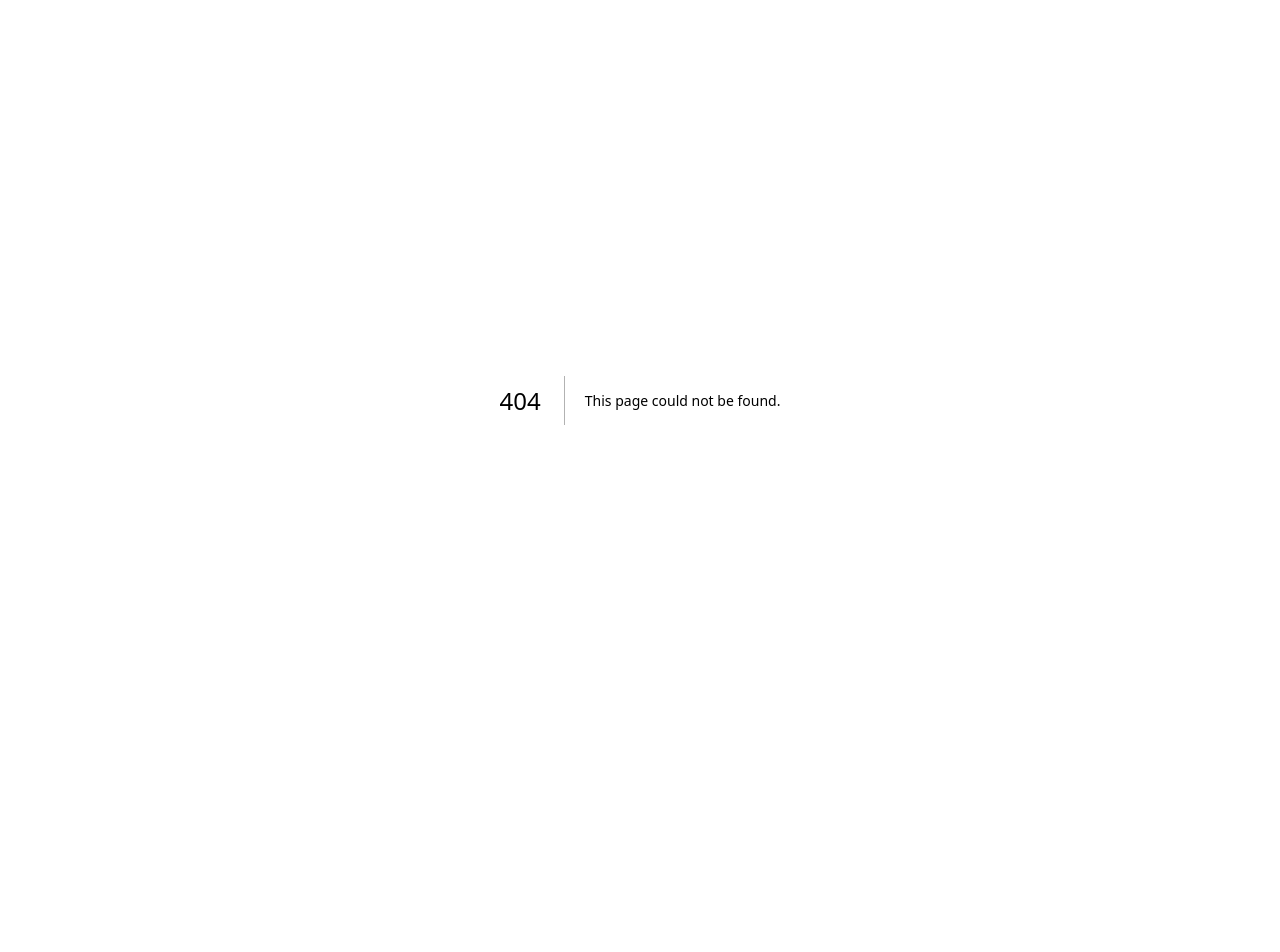
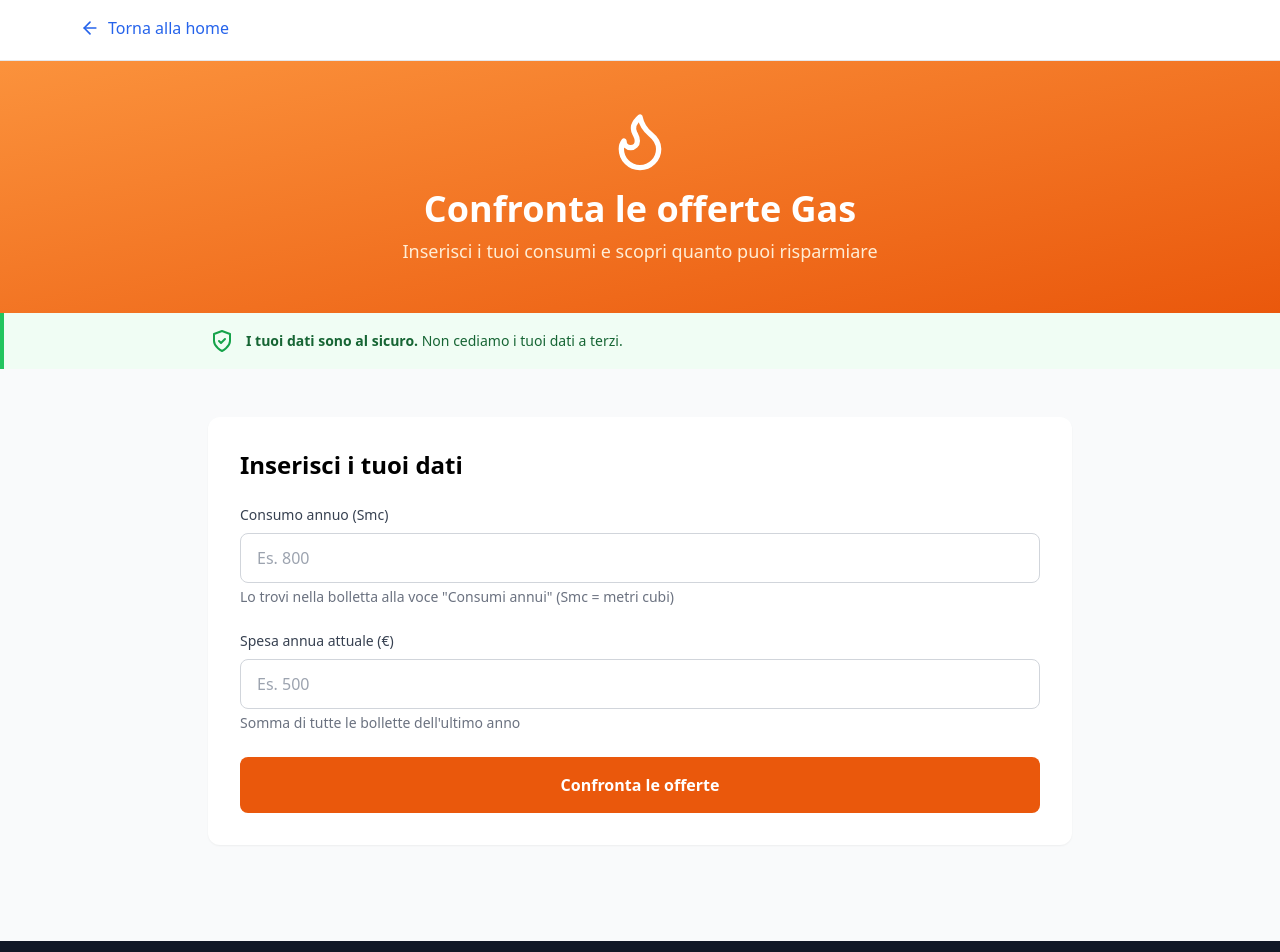
Before and after one commit to brunopoggi9-oss/comparatore-utility, a Next.js app: page /confronta/gas in a window 1280 px wide. Before the commit this address had no page. Shown: the top 952 px of the page. Before the commit the page ends 800 px from the top, so only its background shows below. Built offline with nearby package versions, Linux system fonts and the light colour scheme.

Commit message:
Create page.tsx

```diff
--- /dev/null
+++ b/src/app/confronta/gas/page.tsx
@@ -0,0 +1,238 @@
+'use client';
+
+import { useState } from 'react';
+import Link from 'next/link';
+import { ArrowLeft, Flame, TrendingDown, Check, ShieldCheck } from 'lucide-react';
+
+// Dati fittizi delle offerte gas
+const offerteGas = [
+  {
+    id: 1,
+    nome: 'Gas Fisso 24',
+    gestore: 'Eni Plenitude',
+    prezzoSmc: 0.45,
+    pcv: 120,
+    durata: 24,
+    features: ['Prezzo bloccato 24 mesi', 'Assistenza 24/7', 'Prima bolletta scontata'],
+  },
+  {
+    id: 2,
+    nome: 'Gas Variabile',
+    gestore: 'Enel Energia',
+    prezzoSmc: 0.42,
+    pcv: 100,
+    durata: 0,
+    features: ['Prezzo variabile PSV', 'Nessun vincolo', 'Cambia quando vuoi'],
+  },
+  {
+    id: 3,
+    nome: 'Gas Green',
+    gestore: 'A2A Energia',
+    prezzoSmc: 0.48,
+    pcv: 90,
+    durata: 12,
+    features: ['Gas da fonti rinnovabili', 'Prezzo fisso 12 mesi', 'No costi attivazione'],
+  },
+];
+
+export default function ConfrontaGasPage() {
+  const [step, setStep] = useState(1);
+  const [consumo, setConsumo] = useState('');
+  const [spesa, setSpesa] = useState('');
+  const [risultati, setRisultati] = useState<any[]>([]);
+
+  const calcolaRisparmio = () => {
+    const consumoNum = parseFloat(consumo);
+    const spesaNum = parseFloat(spesa);
+
+    if (!consumoNum || !spesaNum) {
+      alert('Inserisci consumo e spesa attuale');
+      return;
+    }
+
+    const offerteConRisparmio = offerteGas.map((offerta) => {
+      const costoAnnuo = consumoNum * offerta.prezzoSmc + offerta.pcv;
+      const risparmio = spesaNum - costoAnnuo;
+      return { ...offerta, costoAnnuo, risparmio };
+    });
+
+    offerteConRisparmio.sort((a, b) => b.risparmio - a.risparmio);
+
+    setRisultati(offerteConRisparmio);
+    setStep(2);
+  };
+
+  return (
+    <div className="min-h-screen bg-gray-50">
+      {/* Header */}
+      <header className="bg-white border-b border-gray-200">
+        <div className="max-w-6xl mx-auto px-4 py-4">
+          <Link href="/" className="inline-flex items-center text-blue-600 hover:text-blue-800">
+            <ArrowLeft className="h-5 w-5 mr-2" />
+            Torna alla home
+          </Link>
+        </div>
+      </header>
+
+      {/* Hero */}
+      <section className="bg-gradient-to-br from-orange-400 to-orange-600 text-white py-12">
+        <div className="max-w-4xl mx-auto px-4 text-center">
+          <Flame className="h-16 w-16 mx-auto mb-4" />
+          <h1 className="text-4xl font-bold mb-2">Confronta le offerte Gas</h1>
+          <p className="text-lg text-orange-100">
+            Inserisci i tuoi consumi e scopri quanto puoi risparmiare
+          </p>
+        </div>
+      </section>
+
+      {/* Privacy Banner */}
+      <section className="bg-green-50 border-l-4 border-green-500 py-4">
+        <div className="max-w-4xl mx-auto px-4">
+          <div className="flex items-center">
+            <ShieldCheck className="h-6 w-6 text-green-600 flex-shrink-0" />
+            <p className="ml-3 text-sm font-medium text-green-800">
+              <strong>I tuoi dati sono al sicuro.</strong> Non cediamo i tuoi dati a terzi.
+            </p>
+          </div>
+        </div>
+      </section>
+
+      {/* Contenuto principale */}
+      <section className="py-12">
+        <div className="max-w-4xl mx-auto px-4">
+          {step === 1 && (
+            <div className="bg-white rounded-xl shadow-sm p-8">
+              <h2 className="text-2xl font-bold mb-6">Inserisci i tuoi dati</h2>
+
+              <div className="space-y-6">
+                <div>
+                  <label className="block text-sm font-medium text-gray-700 mb-2">
+                    Consumo annuo (Smc)
+                  </label>
+                  <input
+                    type="number"
+                    value={consumo}
+                    onChange={(e) => setConsumo(e.target.value)}
+                    placeholder="Es. 800"
+                    className="w-full px-4 py-3 border border-gray-300 rounded-lg focus:ring-2 focus:ring-orange-500 focus:border-transparent"
+                  />
+                  <p className="text-sm text-gray-500 mt-1">
+                    Lo trovi nella bolletta alla voce "Consumi annui" (Smc = metri cubi)
+                  </p>
+                </div>
+
+                <div>
+                  <label className="block text-sm font-medium text-gray-700 mb-2">
+                    Spesa annua attuale (€)
+                  </label>
+                  <input
+                    type="number"
+                    value={spesa}
+                    onChange={(e) => setSpesa(e.target.value)}
+                    placeholder="Es. 500"
+                    className="w-full px-4 py-3 border border-gray-300 rounded-lg focus:ring-2 focus:ring-orange-500 focus:border-transparent"
+                  />
+                  <p className="text-sm text-gray-500 mt-1">
+                    Somma di tutte le bollette dell'ultimo anno
+                  </p>
+                </div>
+
+                <button
+                  onClick={calcolaRisparmio}
+                  className="w-full bg-orange-600 text-white py-4 rounded-lg font-semibold hover:bg-orange-700 transition-colors"
+                >
+                  Confronta le offerte
+                </button>
+              </div>
+            </div>
+          )}
+
+          {step === 2 && (
+            <div className="space-y-6">
+              <div className="flex items-center justify-between">
+                <h2 className="text-2xl font-bold">Le migliori offerte per te</h2>
+                <button
+                  onClick={() => setStep(1)}
+                  className="text-orange-600 hover:text-orange-800 font-medium"
+                >
+                  Modifica dati
+                </button>
+              </div>
+
+              {risultati.map((offerta, index) => (
+                <div
+                  key={offerta.id}
+                  className={`bg-white rounded-xl shadow-sm p-6 ${
+                    index === 0 ? 'ring-2 ring-green-500' : ''
+                  }`}
+                >
+                  {index === 0 && (
+                    <div className="inline-block bg-green-500 text-white text-xs font-bold px-3 py-1 rounded-full mb-4">
+                       Miglior offerta
+                    </div>
+                  )}
+
+                  <div className="flex items-start justify-between mb-4">
+                    <div>
+                      <h3 className="text-xl font-bold">{offerta.nome}</h3>
+                      <p className="text-gray-600">{offerta.gestore}</p>
+                    </div>
+                    <div className="text-right">
+                      <p className="text-sm text-gray-500">Risparmio annuo</p>
+                      <p className="text-2xl font-bold text-green-600 flex items-center justify-end">
+                        <TrendingDown className="h-5 w-5 mr-1" />
+                        +{offerta.risparmio.toFixed(0)}€
+                      </p>
+                    </div>
+                  </div>
+
+                  <div className="grid grid-cols-2 gap-4 py-4 border-y border-gray-200">
+                    <div>
+                      <p className="text-sm text-gray-500">Costo annuo</p>
+                      <p className="text-xl font-bold">{offerta.costoAnnuo.toFixed(0)}€</p>
+                    </div>
+                    <div>
+                      <p className="text-sm text-gray-500">Prezzo Smc</p>
+                      <p className="text-xl font-bold">{offerta.prezzoSmc}€</p>
+                    </div>
+                  </div>
+
+                  <div className="mt-4 space-y-2">
+                    {offerta.features.map((feature: string, i: number) => (
+                      <div key={i} className="flex items-center gap-2">
+                        <Check className="h-4 w-4 text-green-600 flex-shrink-0" />
+                        <span className="text-sm text-gray-700">{feature}</span>
+                      </div>
+                    ))}
+                  </div>
+
+                  <div className="mt-4 text-sm text-gray-600">
+                    <span className="font-medium">Durata:</span>{' '}
+                    {offerta.durata === 0 ? (
+                      <span className="text-green-700 font-semibold">Senza vincoli</span>
+                    ) : (
+                      <span>{offerta.durata} mesi</span>
+                    )}
+                  </div>
+
+                  <button className="w-full mt-6 bg-orange-600 text-white py-3 rounded-lg font-semibold hover:bg-orange-700 transition-colors">
+                    Attiva questa offerta
+                  </button>
+                </div>
+              ))}
+            </div>
+          )}
+        </div>
+      </section>
+
+      {/* Footer */}
+      <footer className="bg-gray-900 text-white py-8 mt-12">
+        <div className="max-w-6xl mx-auto px-4 text-center">
+          <p className="text-gray-400">
+            © 2026 Comparatore Utility. Tutti i diritti riservati.
+          </p>
+        </div>
+      </footer>
+    </div>
+  );
+}
```
